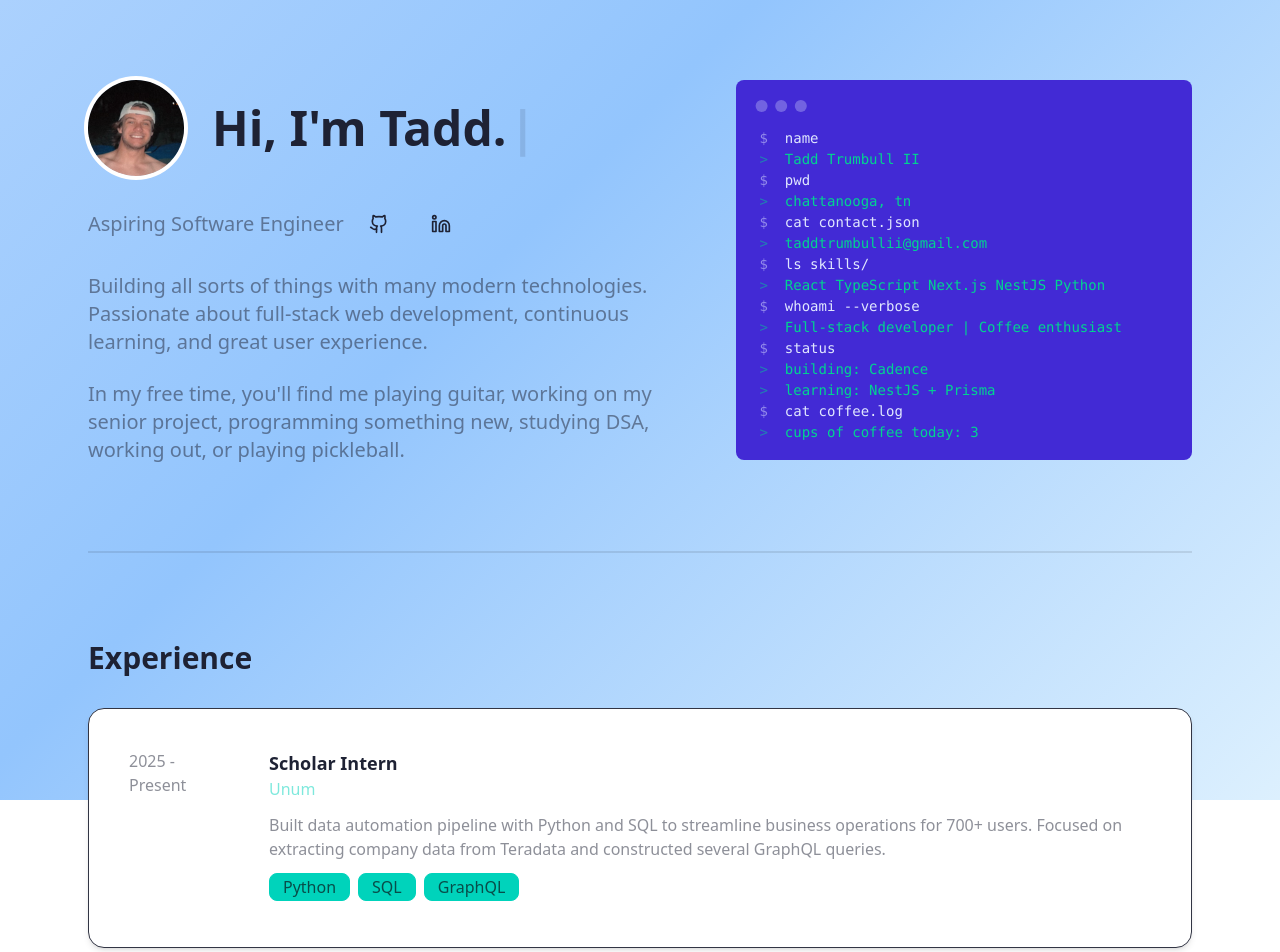
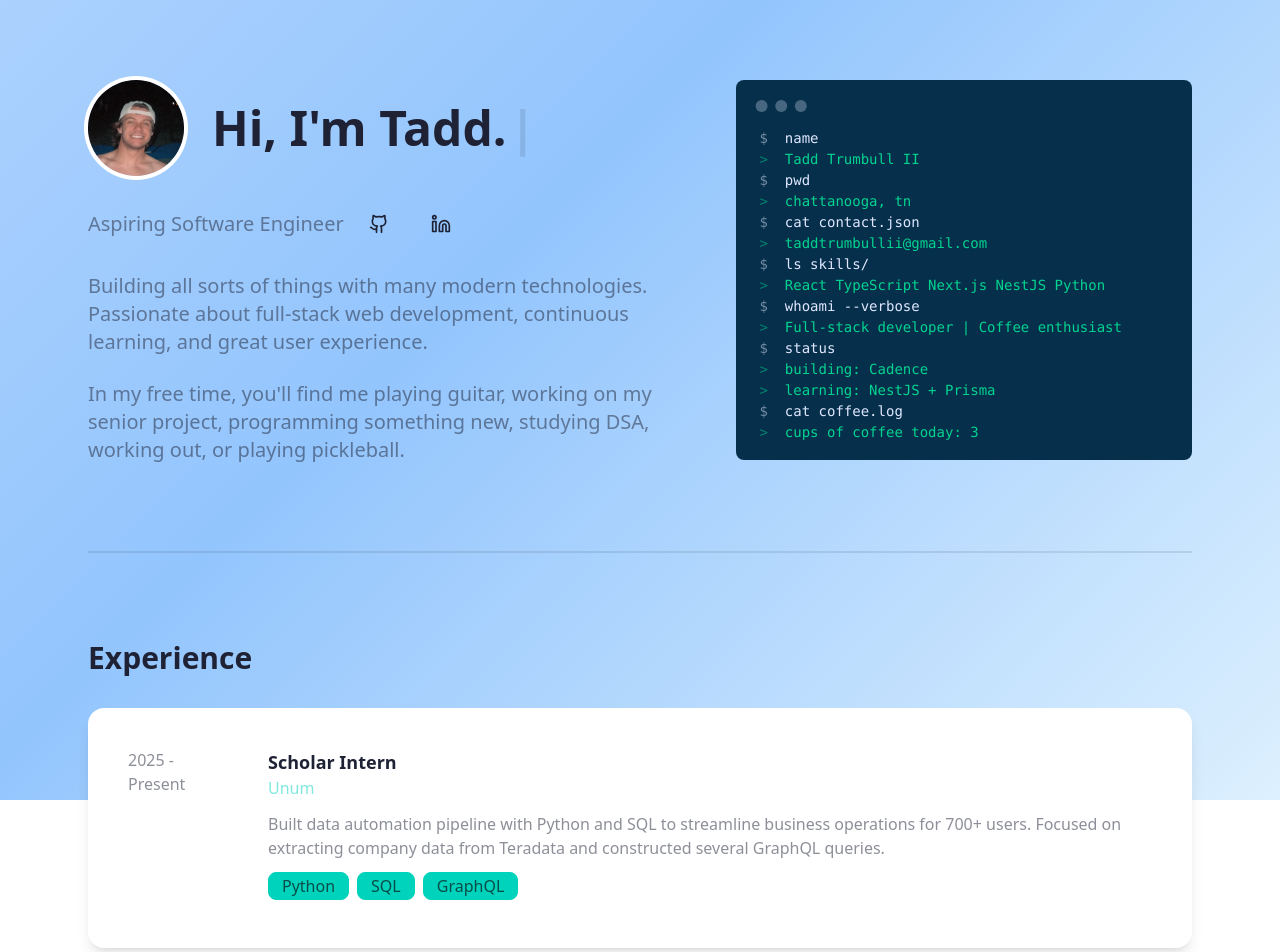
Before and after one commit to taddmtii/portfolio, a React (Vite) app: page / in a window 1280 px wide. Shown: the top 952 px of the page. Built offline with nearby package versions, Linux system fonts and the light colour scheme.

Commit message:
altered background on terminal card, altered all card adjacent component structure

```diff
--- a/src/components/Contact.tsx
+++ b/src/components/Contact.tsx
@@ -10,7 +10,7 @@ export default function Contact() {
           I'm always interested in hearing about new opportunities,
           collaborations, or just chatting about tech.
         </p>
-        <div className="flex md:p-10 p-6 flex-col border border-[#323544] justify-between gap-2 shadow-md bg-white rounded-2xl w-[70%]">
+        <div className="flex md:p-10 p-6 flex-col justify-between gap-2 shadow-lg bg-white rounded-2xl w-[70%]">
           <div className="flex justify-evenly flex-col md:flex-row md:gap-8 gap-2">
             <a
               className="flex p-5 hover:cursor-pointer duration-300 ease-in border border-[#323544] shadow-md bg-white hover:bg-[#3dd4ce] rounded-2xl md:w-[40%] w-full h-20"
--- a/src/components/ExperienceCard.tsx
+++ b/src/components/ExperienceCard.tsx
@@ -15,7 +15,7 @@ export default function ExperienceCard({
 }: ExperienceCardProps) {
   return (
     <>
-      <div className="flex p-10 flex-row border border-[#323544] shadow-md bg-white rounded-2xl w-full md:h-60 h-85">
+      <div className="flex p-10 flex-row shadow-lg bg-white rounded-2xl w-full md:h-60 h-85">
         <div className="hidden md:block opacity-50 w-20 shrink-0">
           {dateRange}
         </div>
--- a/src/components/ProjectCard.tsx
+++ b/src/components/ProjectCard.tsx
@@ -15,7 +15,7 @@ export default function ProjectCard({
 }: ProjectCardProps) {
   return (
     <>
-            <div className="card bg-base-100 md:w-96 w-full shadow-sm">
+      <div className="card bg-base-100 md:w-96 w-full shadow-lg">
         <figure className="h-50">
           <img
             className="md:min-h-60 md:max-h-60 md:min-w-100 md:max-w-100 max-h-100"
--- a/src/components/TerminalCard.tsx
+++ b/src/components/TerminalCard.tsx
@@ -1,7 +1,7 @@
 export function TerminalCard() {
   return (
     <>
-      <div className="mockup-code bg-primary text-primary-content w-full h-95 max-w-xl">
+      <div className="mockup-code bg-sky-950 text-primary-content w-full h-95 max-w-xl">
         <pre data-prefix="$">
           <code>name</code>
         </pre>
```
Lines whose indentation alone changed are shown as unchanged.
